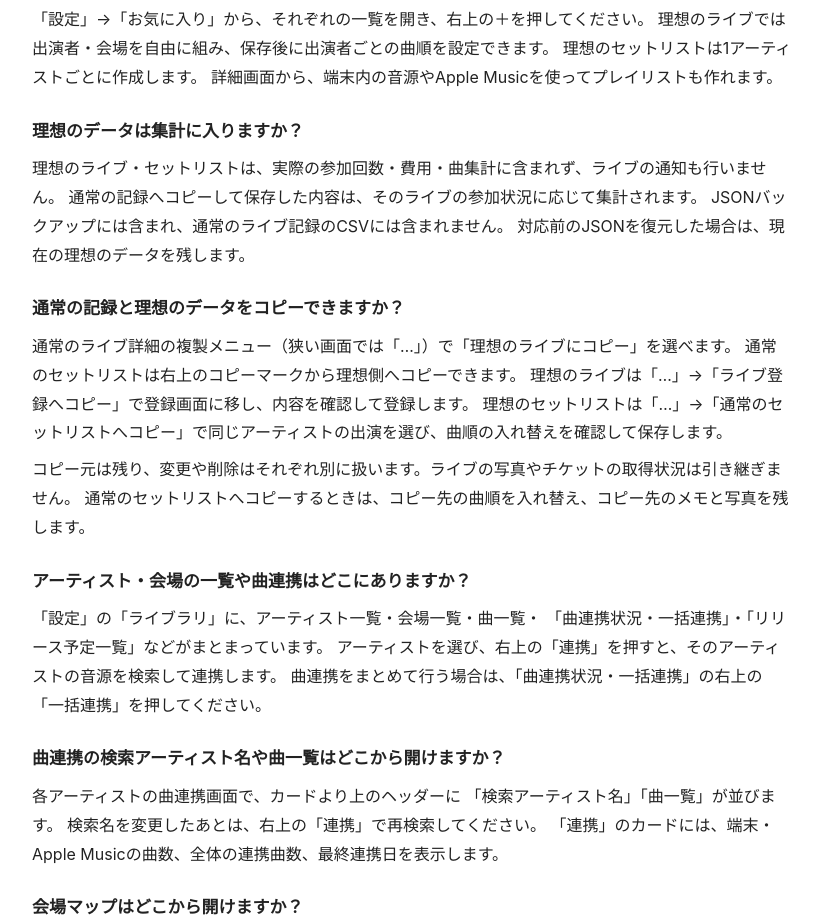
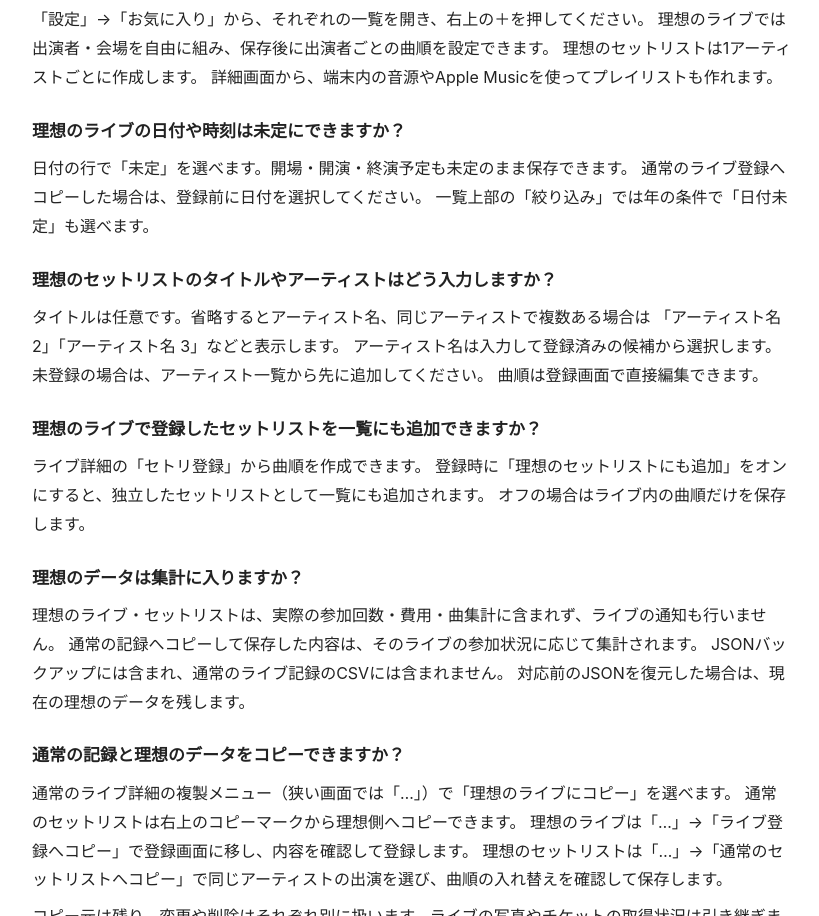
Before and after one commit to livestair-support/support, a plain HTML site: page index.html in a window 1280 px wide. Shown: the part 1168-2084 px from the top of the page, without its empty margins (228-1047 px from the left). Drawn offline with Linux system fonts and the light colour scheme.

Commit message:
理想の日時未定・任意タイトル・ライブ内セトリ追加のFAQを追加

```diff
--- a/index.html
+++ b/index.html
@@ -145,6 +145,25 @@
     理想のライブでは出演者・会場を自由に組み、保存後に出演者ごとの曲順を設定できます。
     理想のセットリストは1アーティストごとに作成します。
     詳細画面から、端末内の音源やApple Musicを使ってプレイリストも作れます。
+  </p>
+  <h3>理想のライブの日付や時刻は未定にできますか？</h3>
+  <p>
+    日付の行で「未定」を選べます。開場・開演・終演予定も未定のまま保存できます。
+    通常のライブ登録へコピーした場合は、登録前に日付を選択してください。
+    一覧上部の「絞り込み」では年の条件で「日付未定」も選べます。
+  </p>
+  <h3>理想のセットリストのタイトルやアーティストはどう入力しますか？</h3>
+  <p>
+    タイトルは任意です。省略するとアーティスト名、同じアーティストで複数ある場合は
+    「アーティスト名 2」「アーティスト名 3」などと表示します。
+    アーティスト名は入力して登録済みの候補から選択します。未登録の場合は、アーティスト一覧から先に追加してください。
+    曲順は登録画面で直接編集できます。
+  </p>
+  <h3>理想のライブで登録したセットリストを一覧にも追加できますか？</h3>
+  <p>
+    ライブ詳細の「セトリ登録」から曲順を作成できます。
+    登録時に「理想のセットリストにも追加」をオンにすると、独立したセットリストとして一覧にも追加されます。
+    オフの場合はライブ内の曲順だけを保存します。
   </p>
   <h3>理想のデータは集計に入りますか？</h3>
   <p>
```
